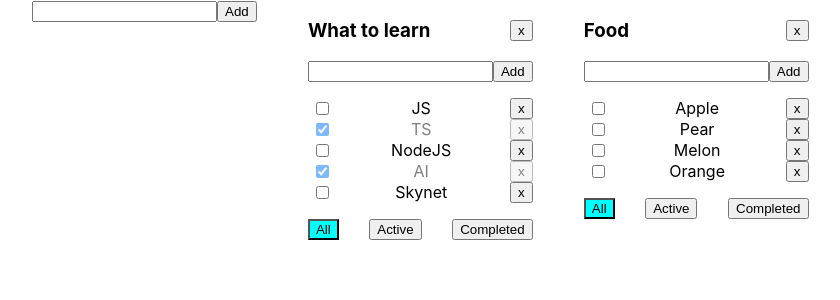
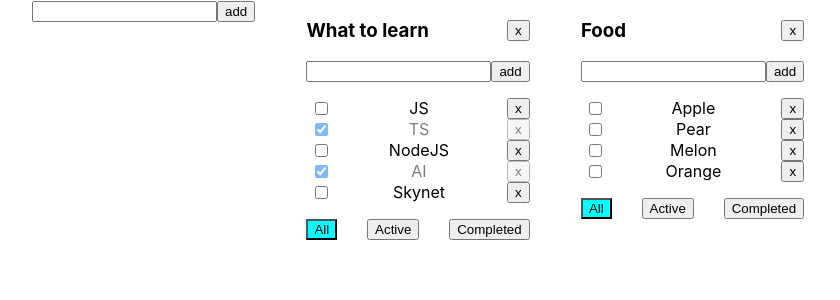
Before and after one commit to Metaloziz/it-incubator-todolist-ts-01, a React (Create React App) app: page / in a window 1280 px wide. Shown: the top 300 px of the page, without its empty margins (32-872 px from the left). Built offline with nearby package versions, Linux system fonts and the light colour scheme.

Commit message:
ToDo_6_superSpan_bags

```diff
--- a/src/App.tsx
+++ b/src/App.tsx
@@ -42,7 +42,7 @@ function App() {
         {id: list2, title: 'Food', filter: 'All'}
     ])
 
-    const [tasks, setTasks] = useState({
+    const [tasks, setTasks] = useState<tasksPT>({
         [list1]: [
             {id: v1(), title: 'JS', isDone: false},
             {id: v1(), title: 'TS', isDone: true},
@@ -62,7 +62,7 @@ function App() {
         let newTask = {id: v1(), title: title, isDone: false}
         setTasks({...tasks, [listID]: [newTask, ...tasks[listID]]})
     }
-    const removeTask = (taskID: string, listID: string) => {
+    const removeTask = (listID: string, taskID: string) => {
         console.log(tasks[listID].find(l => l.id = taskID))
         setTasks({...tasks, [listID]: tasks[listID].filter(l => l.id !== taskID)})
         console.log(tasks[listID])
@@ -84,17 +84,17 @@ function App() {
     }
 
     const changeTitleList = (newTitle: string, listID: string) => {
-        // setState(state.map(l => l.id === listID ? {...l, title: newTitle} : l))
-        // console.log(state)
+        setState(state.map(l => l.id === listID ? {...l, title: newTitle} : l))
+        console.log(state)
     }
     const changeTitleTask = (newTitle: string, listID: string, taskID: string) => {
 
-        // setTasks({...tasks, [listID]: tasks[listID].map(l => l.id == taskID ? {...l, title: newTitle} : l)})
+        setTasks({...tasks, [listID]: tasks[listID].map(l => l.id == taskID ? {...l, title: newTitle} : l)})
     }
 
     return (
         <div className={s.main}>
-            <SupperInput listID={v1()} addItem={addNewList} buttons={buttons}/>
+            <SupperInput listID={v1()} addItem={addNewList}/>
             {state.map(l => {
 
                 let copyTasks = tasks[l.id]
--- a/src/components/SupperInput.tsx
+++ b/src/components/SupperInput.tsx
@@ -1,15 +1,13 @@
 import s from "../App.module.css";
 import React, {ChangeEvent, KeyboardEvent, useState} from "react";
-import {buttonsPT} from "../App";
 
 type SupperInputPT = {
     listID: string
     addItem: (title: string, listID: string) => void
-    buttons: buttonsPT
 }
 
 
-export const SupperInput = ({addItem, listID, buttons}: SupperInputPT) => {
+export const SupperInput = ({addItem, listID}: SupperInputPT) => {
 
     const [error, setError] = useState<boolean>(false)
     const [newTaskTitle, setNewTaskTitle] = useState<string>('')
@@ -40,7 +38,7 @@ export const SupperInput = ({addItem, listID, buttons}: SupperInputPT) => {
             <input className={error ? s.input : ''} value={newTaskTitle}
                    onChange={changeInputCB}
                    onKeyPress={addTaskEnterCB}/>
-            <button onClick={addTaskButtonCB}>{buttons.added}</button>
+            <button onClick={addTaskButtonCB}>add</button>
             {error ? <div className={s.errorMessage}>error</div> : ''}
         </div>
 
--- a/src/components/SupperSpan.tsx
+++ b/src/components/SupperSpan.tsx
@@ -1,6 +1,4 @@
-import s from "../App.module.css";
 import React, {ChangeEvent, useState} from "react";
-import {buttonsPT} from "../App";
 
 type SupperSpanPT = {
     id: string
@@ -19,14 +17,14 @@ export const SupperSpan = ({title, changeTitle, id}: SupperSpanPT) => {
     const changeText = (e: ChangeEvent<HTMLInputElement>) => {
         setTitle(e.currentTarget.value)
     }
-    const sendTExt = () => {
+    const sendText = () => {
         changeTitle(localTitle, id)
         setInput(false)
     }
 
     return (
         input
-            ? <input autoFocus value={localTitle} onChange={changeText} onBlur={sendTExt}/>
+            ? <input autoFocus value={localTitle} onChange={changeText} onBlur={sendText}/>
             : <span onDoubleClick={changeInput}>{localTitle}</span>
     )
 }
--- a/src/components/ToDoList.tsx
+++ b/src/components/ToDoList.tsx
@@ -10,9 +10,9 @@ type ToDoListPT = {
     title: string
     filter: filterPT
     tasks: taskPT[]
-    removeTask: (taskID: string, listID: string) => void
+    removeTask: (listID: string, taskID: string) => void
     removeList: (listID: string) => void
-    filterTasks: (filter: filterPT, toDoListID: string) => void
+    filterTasks: (filter: filterPT, listID: string) => void
     addTask: (title: string, listID: string) => void
     changeTaskStatus: (listID: string, taskID: string) => void
     buttons: buttonsPT
@@ -45,22 +45,21 @@ export const ToDoList = ({
     const changeTitleListCB = (newTitle: string) => {
         changeTitleList(newTitle, listID)
     }
-    const changeTitleTaskCB = (taskID:string, newTitle: string) => {
+    const changeTitleTaskCB = (taskID: string, newTitle: string) => {
         changeTitleTask(newTitle, listID, taskID)
     }
 
     return (<div className={s.App}>
             <div>
-
                 <div className={s.title}>
                     <h3><SupperSpan id={listID} title={title} changeTitle={changeTitleListCB}/></h3>
                     <button onClick={removeListCB}>{buttons.x}</button>
                 </div>
-                <SupperInput listID={listID} addItem={addTask} buttons={buttons}/>
+                <SupperInput listID={listID} addItem={addTask}/>
                 <ul>
                     {tasks.map((t, index) => {
 
-                            const removeTaskCB = () => removeTask(t.id, listID)
+                            const removeTaskCB = () => removeTask(listID, t.id)
 
                             return <li key={index} className={t.isDone ? s.isDone : ''}>
                                 <input id={t.id} type="checkbox" checked={t.isDone} readOnly onClick={changeTaskStatusCB}/>
```
